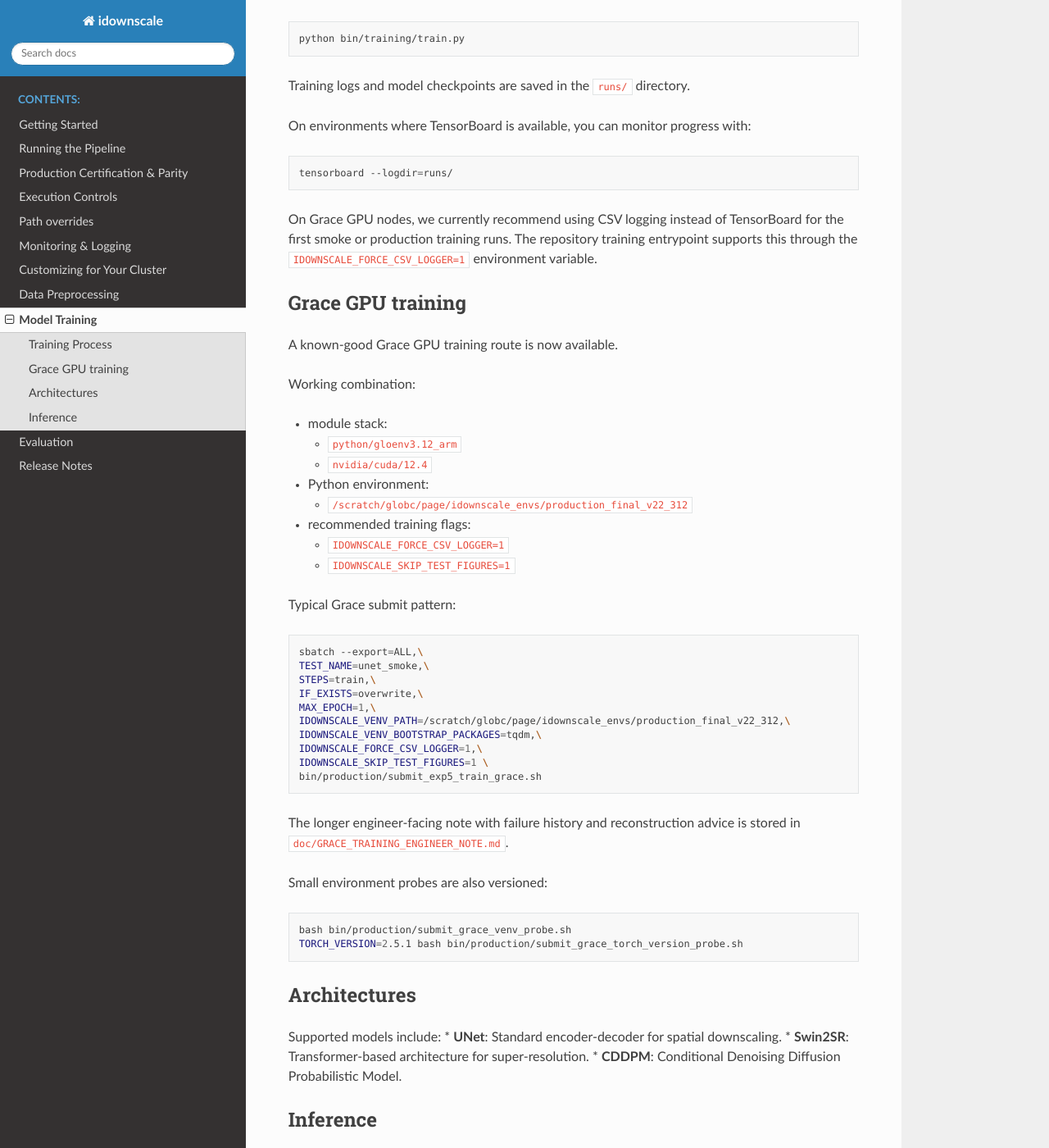
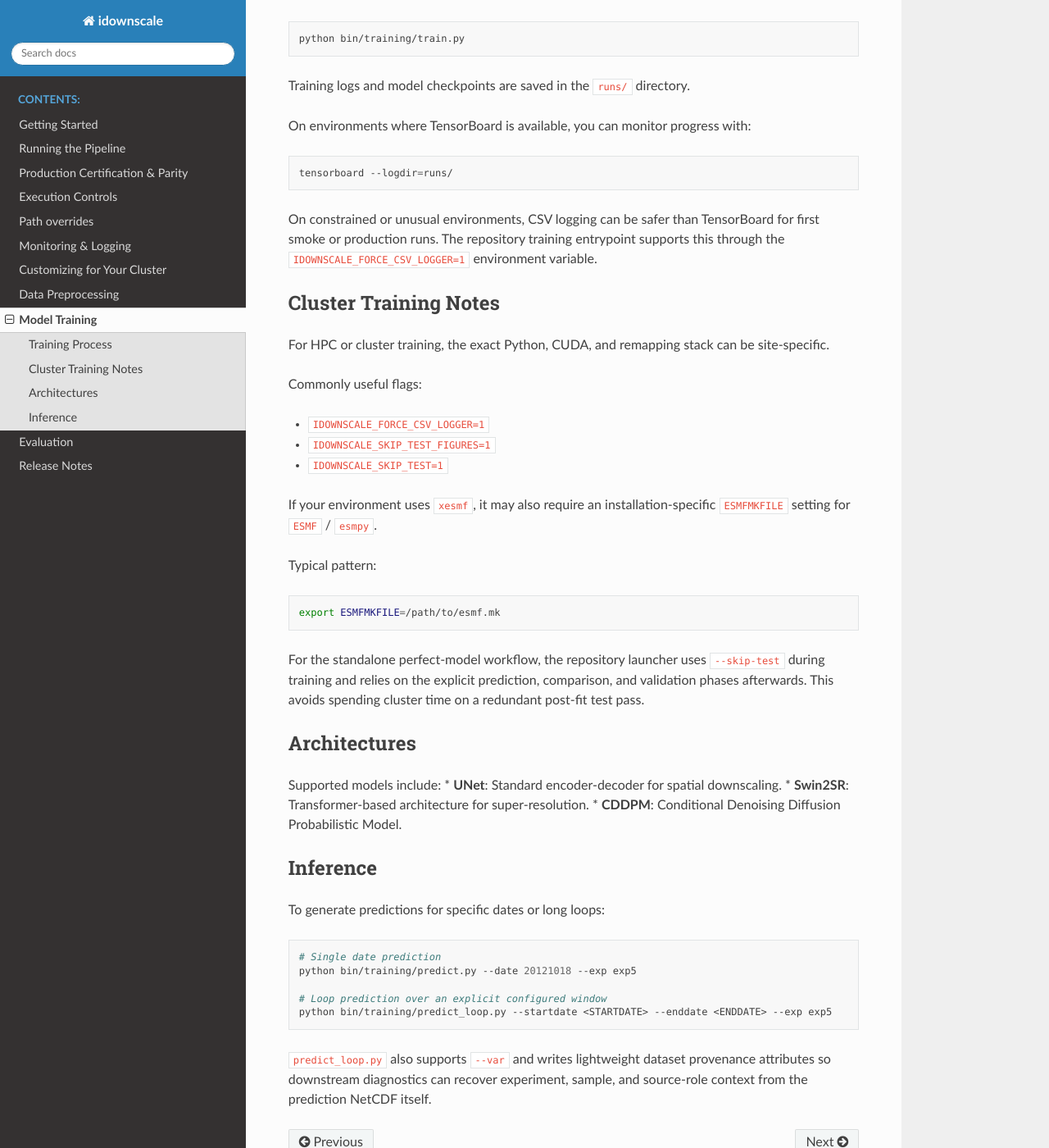
Before and after one commit to cerfacs-globc/idownscale, a Sphinx documentation site: the page built from docs/training.rst, in a window 1280 px wide and 1400 px high, scrolled down 336 px. Shown: the whole window at 82% size. Built offline with Sphinx 7.4.7 and the Read the Docs theme 3.1.0, drawn with Linux system fonts in a browser that asks for light colours; some of the changed text lies outside the part shown.

Commit message:
Document perfect-model validation workflow

```diff
--- a/docs/training.rst
+++ b/docs/training.rst
@@ -20,53 +20,36 @@ On environments where TensorBoard is available, you can monitor progress with:
 
    tensorboard --logdir=runs/
 
-On Grace GPU nodes, we currently recommend using CSV logging instead of TensorBoard
-for the first smoke or production training runs. The repository training entrypoint
-supports this through the ``IDOWNSCALE_FORCE_CSV_LOGGER=1`` environment variable.
+On constrained or unusual environments, CSV logging can be safer than
+TensorBoard for first smoke or production runs. The repository training
+entrypoint supports this through the ``IDOWNSCALE_FORCE_CSV_LOGGER=1``
+environment variable.
 
-Grace GPU training
-------------------
+Cluster Training Notes
+----------------------
 
-A known-good Grace GPU training route is now available.
+For HPC or cluster training, the exact Python, CUDA, and remapping stack can be
+site-specific.
 
-Working combination:
+Commonly useful flags:
 
-* module stack:
+* ``IDOWNSCALE_FORCE_CSV_LOGGER=1``
+* ``IDOWNSCALE_SKIP_TEST_FIGURES=1``
+* ``IDOWNSCALE_SKIP_TEST=1``
 
-  * ``python/gloenv3.12_arm``
-  * ``nvidia/cuda/12.4``
-* Python environment:
+If your environment uses ``xesmf``, it may also require an installation-specific
+``ESMFMKFILE`` setting for ``ESMF`` / ``esmpy``.
 
-  * ``/scratch/globc/page/idownscale_envs/production_final_v22_312``
-* recommended training flags:
-
-  * ``IDOWNSCALE_FORCE_CSV_LOGGER=1``
-  * ``IDOWNSCALE_SKIP_TEST_FIGURES=1``
-
-Typical Grace submit pattern:
+Typical pattern:
 
 .. code-block:: bash
 
-   sbatch --export=ALL,\
-   TEST_NAME=unet_smoke,\
-   STEPS=train,\
-   IF_EXISTS=overwrite,\
-   MAX_EPOCH=1,\
-   IDOWNSCALE_VENV_PATH=/scratch/globc/page/idownscale_envs/production_final_v22_312,\
-   IDOWNSCALE_VENV_BOOTSTRAP_PACKAGES=tqdm,\
-   IDOWNSCALE_FORCE_CSV_LOGGER=1,\
-   IDOWNSCALE_SKIP_TEST_FIGURES=1 \
-   bin/production/submit_exp5_train_grace.sh
+   export ESMFMKFILE=/path/to/esmf.mk
 
-The longer engineer-facing note with failure history and reconstruction advice is
-stored in ``doc/GRACE_TRAINING_ENGINEER_NOTE.md``.
-
-Small environment probes are also versioned:
-
-.. code-block:: bash
-
-   bash bin/production/submit_grace_venv_probe.sh
-   TORCH_VERSION=2.5.1 bash bin/production/submit_grace_torch_version_probe.sh
+For the standalone perfect-model workflow, the repository launcher uses
+``--skip-test`` during training and relies on the explicit prediction,
+comparison, and validation phases afterwards. This avoids spending cluster time
+on a redundant post-fit test pass.
 
 Architectures
 -------------
@@ -86,5 +69,9 @@ To generate predictions for specific dates or long loops:
    # Single date prediction
    python bin/training/predict.py --date 20121018 --exp exp5
 
-   # Loop prediction (e.g., full 2015-2100 period)
+   # Loop prediction over an explicit configured window
    python bin/training/predict_loop.py --startdate <STARTDATE> --enddate <ENDDATE> --exp exp5
+
+``predict_loop.py`` also supports ``--var`` and writes lightweight dataset
+provenance attributes so downstream diagnostics can recover experiment, sample,
+and source-role context from the prediction NetCDF itself.
```
Also changed, not shown: docs/evaluation.rst (+35 -1 lines).
